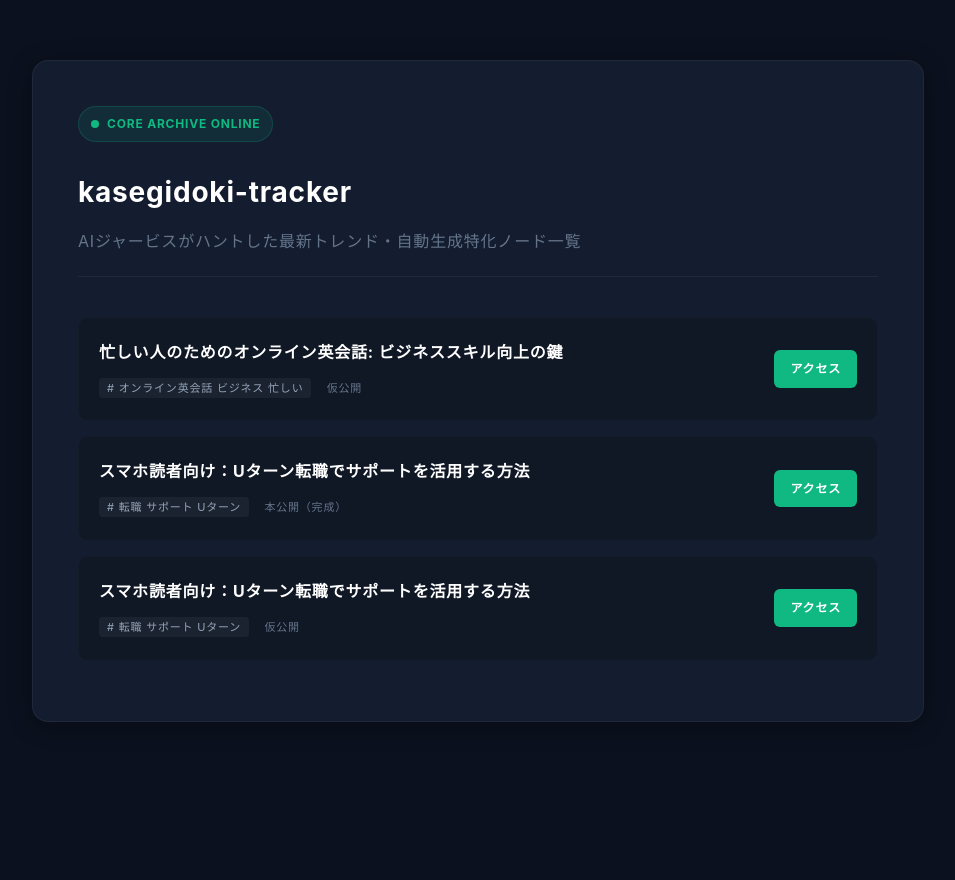
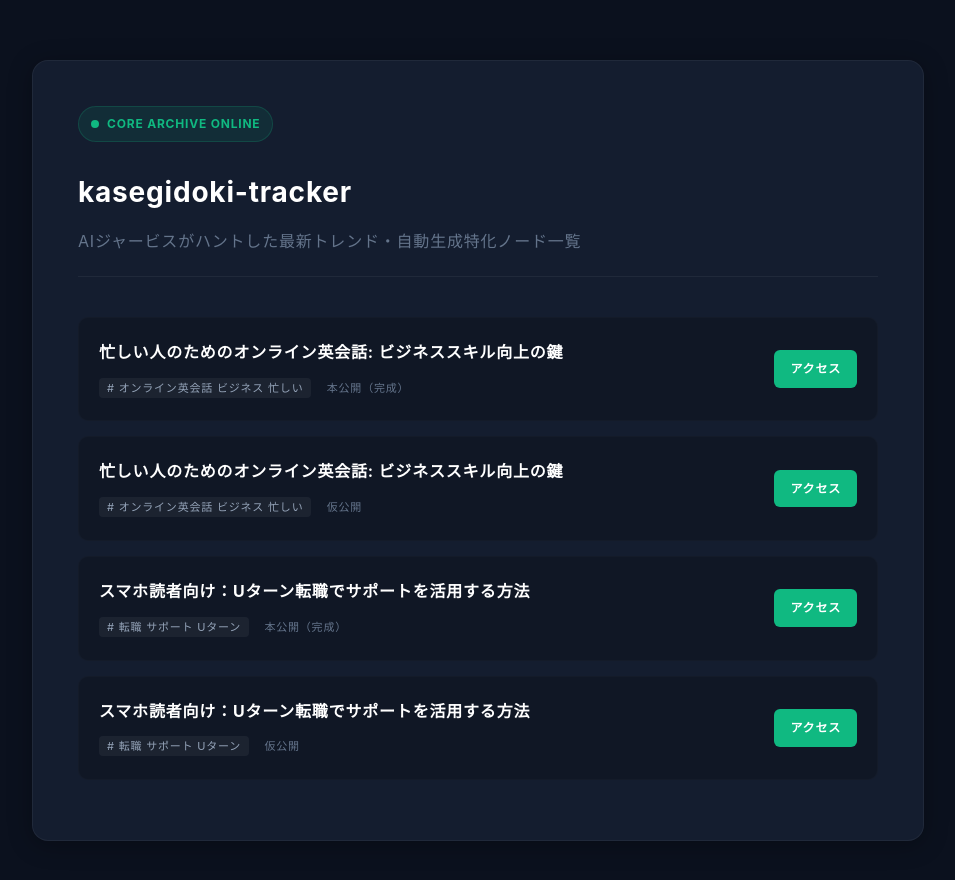
Before and after one commit to made-by-R/eigaore-tracker, a plain HTML site: page index.html in a window 1280 px wide. Shown: the whole page, without its empty margins (162-1117 px from the left). Before the commit the page ends 800 px from the top, so only its background shows below. Drawn offline with Linux system fonts and the light colour scheme.

Commit message:
本公開（完成）: オンライン英会話 ビジネス 忙しい & Update Hub

```diff
--- a/index.html
+++ b/index.html
@@ -33,6 +33,15 @@
             <div class="article-info">
                 <h3><a href="https://kasegidoki-tracker.netlify.app/オンライン英会話_ビジネス_忙しい.html">忙しい人のためのオンライン英会話: ビジネススキル向上の鍵</a></h3>
                 <span class="kw-badge"># オンライン英会話 ビジネス 忙しい</span>
+                <span style="font-size:11px; color:#64748B; margin-left:10px;">本公開（完成）</span>
+            </div>
+            <a href="https://kasegidoki-tracker.netlify.app/オンライン英会話_ビジネス_忙しい.html" class="launch-btn">アクセス</a>
+        </div>
+
+        <div class="article-card">
+            <div class="article-info">
+                <h3><a href="https://kasegidoki-tracker.netlify.app/オンライン英会話_ビジネス_忙しい.html">忙しい人のためのオンライン英会話: ビジネススキル向上の鍵</a></h3>
+                <span class="kw-badge"># オンライン英会話 ビジネス 忙しい</span>
                 <span style="font-size:11px; color:#64748B; margin-left:10px;">仮公開</span>
             </div>
             <a href="https://kasegidoki-tracker.netlify.app/オンライン英会話_ビジネス_忙しい.html" class="launch-btn">アクセス</a>
```
Also changed, not shown: オンライン英会話_ビジネス_忙しい.html (+1 -1 lines).
